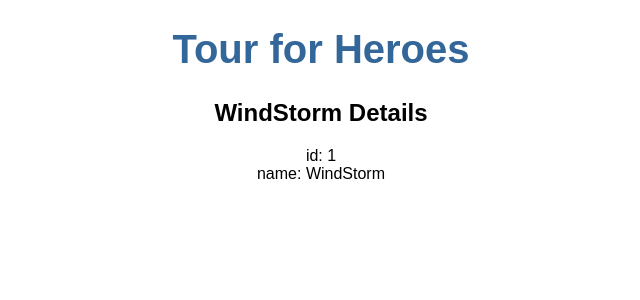
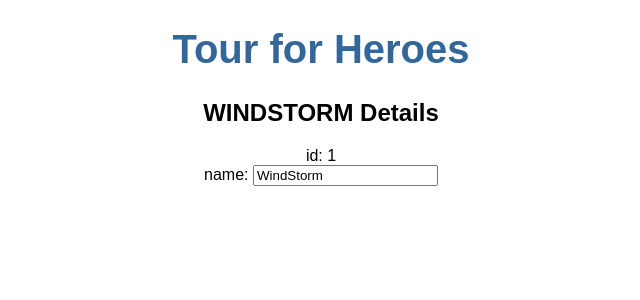
Before and after one commit to marialobillo/my-app, an Angular app: page / in a window 1280 px wide. Shown: the top 300 px of the page, without its empty margins (319-959 px from the left). Built offline with nearby package versions, Linux system fonts and the light colour scheme.

Commit message:
refactoring hero

```diff
--- a/src/app/app.component.html
+++ b/src/app/app.component.html
@@ -1,4 +1,3 @@
-<!--The content below is only a placeholder and can be replaced.-->
 <div style="text-align:center">
 	<h1>
 		{{title}}
--- a/src/app/app.module.ts
+++ b/src/app/app.module.ts
@@ -1,8 +1,10 @@
 import { BrowserModule } from '@angular/platform-browser';
 import { NgModule } from '@angular/core';
+import { FormsModule } from '@angular/forms';
 
 import { AppComponent } from './app.component';
 import { HeroesComponent } from './heroes/heroes.component';
+
 
 @NgModule({
 	declarations: [
@@ -10,7 +12,8 @@
 		HeroesComponent
 	],
 	imports: [
-    BrowserModule
+		BrowserModule,
+		FormsModule
 	],
 	providers: [],
 	bootstrap: [AppComponent]
--- a/src/app/heroes/heroes.component.html
+++ b/src/app/heroes/heroes.component.html
@@ -1,7 +1,7 @@
-<h2>{{hero.name}} Details</h2>
-<div class="">
-	<span>id: </span>{{hero.id}}
+<h2>{{ hero.name | uppercase }} Details</h2>
+<div><span>id: </span>{{hero.id}}</div>
+<div>
+		<label>name:
+			<input [(ngModel)]="hero.name" placeholder="name">
+		</label>
 </div>
-<div class="">
-	<span>name: </span>{{hero.name}}
-</div>
```
Lines whose indentation alone changed are shown as unchanged.
